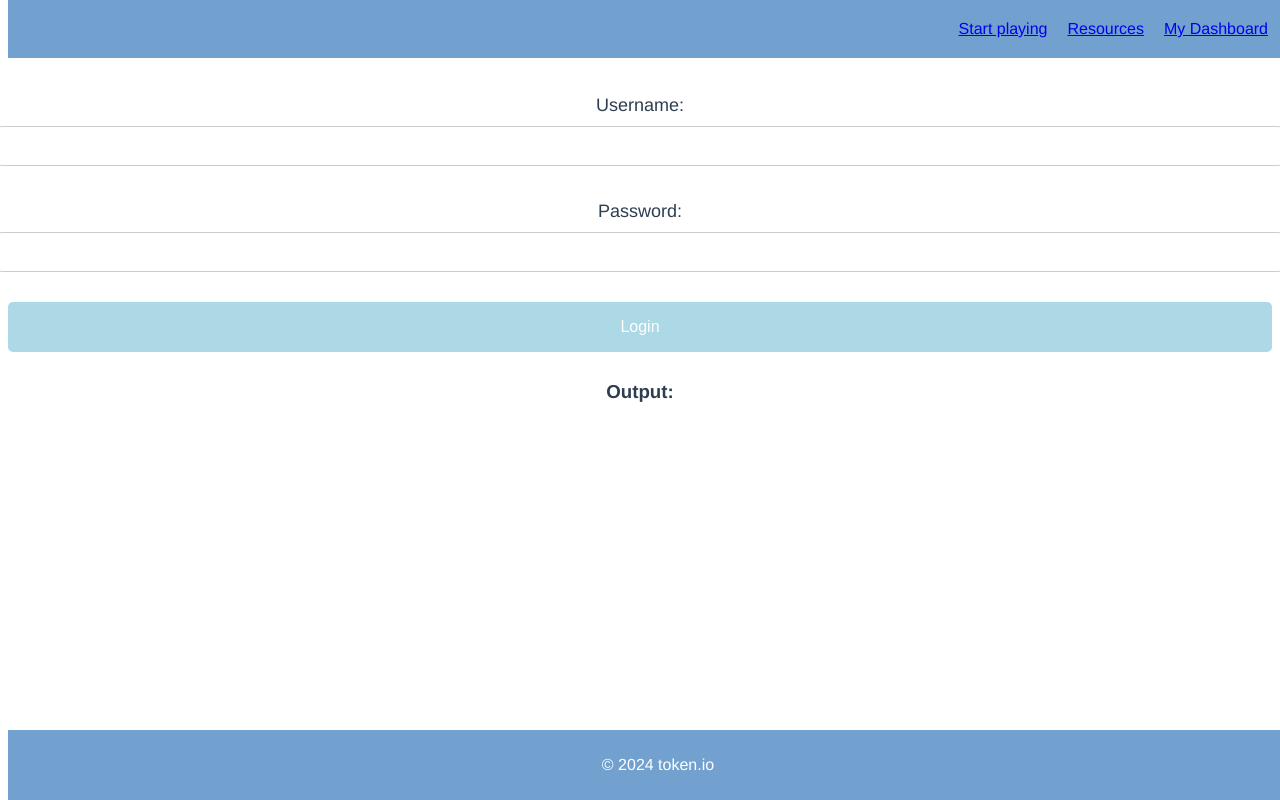
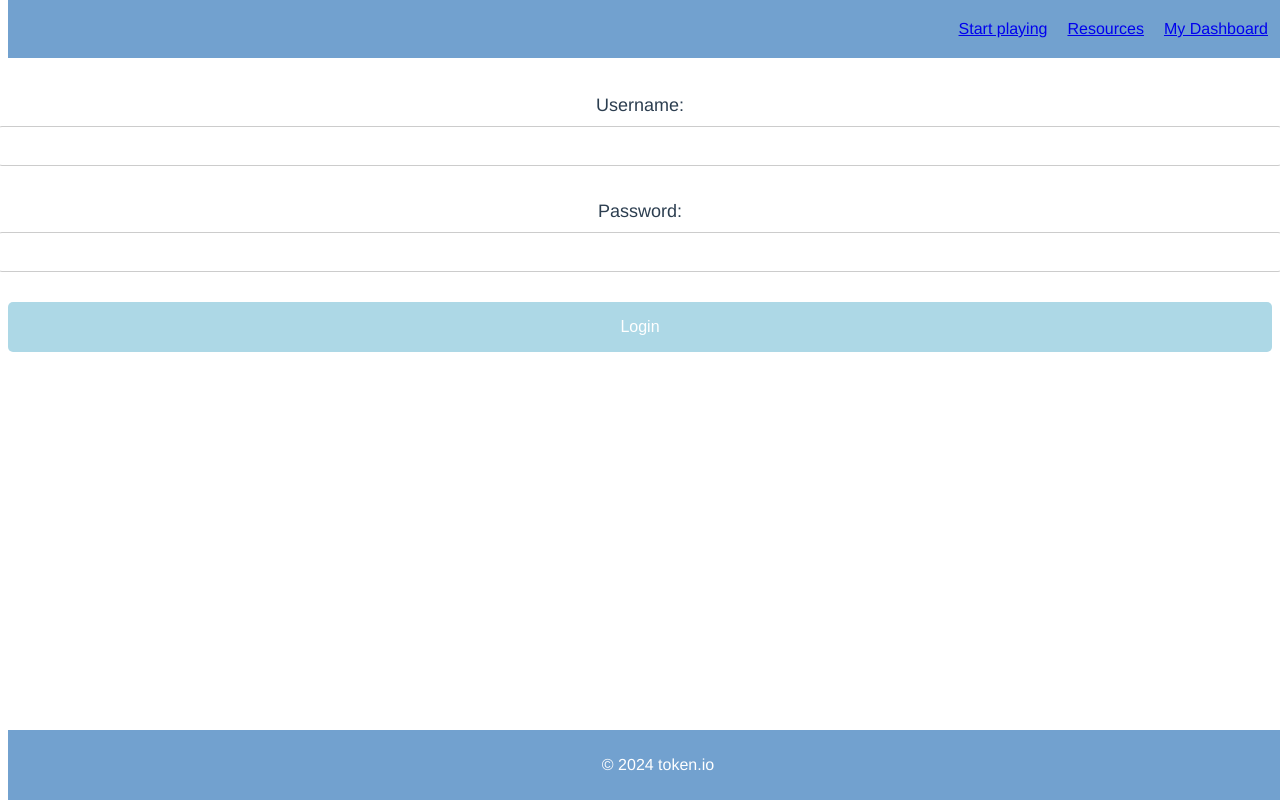
Before and after one commit to nuocmam75009/token_app, a Vue app: page /login in a window 1280 px wide. Built offline with nearby package versions, Linux system fonts and the light colour scheme; no server answers.

Commit message:
Remove output display in LoginPage.vue

```diff
--- a/src/components/LoginPage.vue
+++ b/src/components/LoginPage.vue
@@ -14,7 +14,7 @@
             Login
         </button>
     </form>
-    <h3>Output: {{ this.output }}  </h3>
+    <!-- <h3>Output: {{ this.output }}  </h3> -->
 </template>
 
 
```
